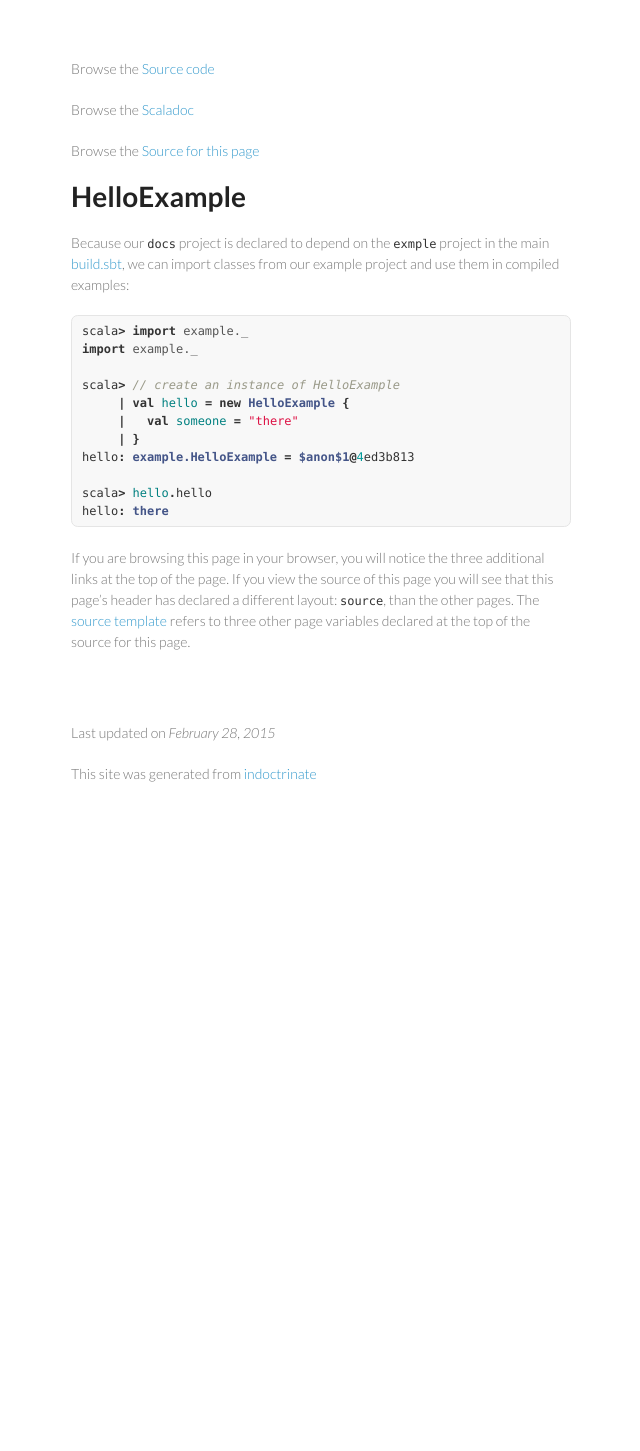
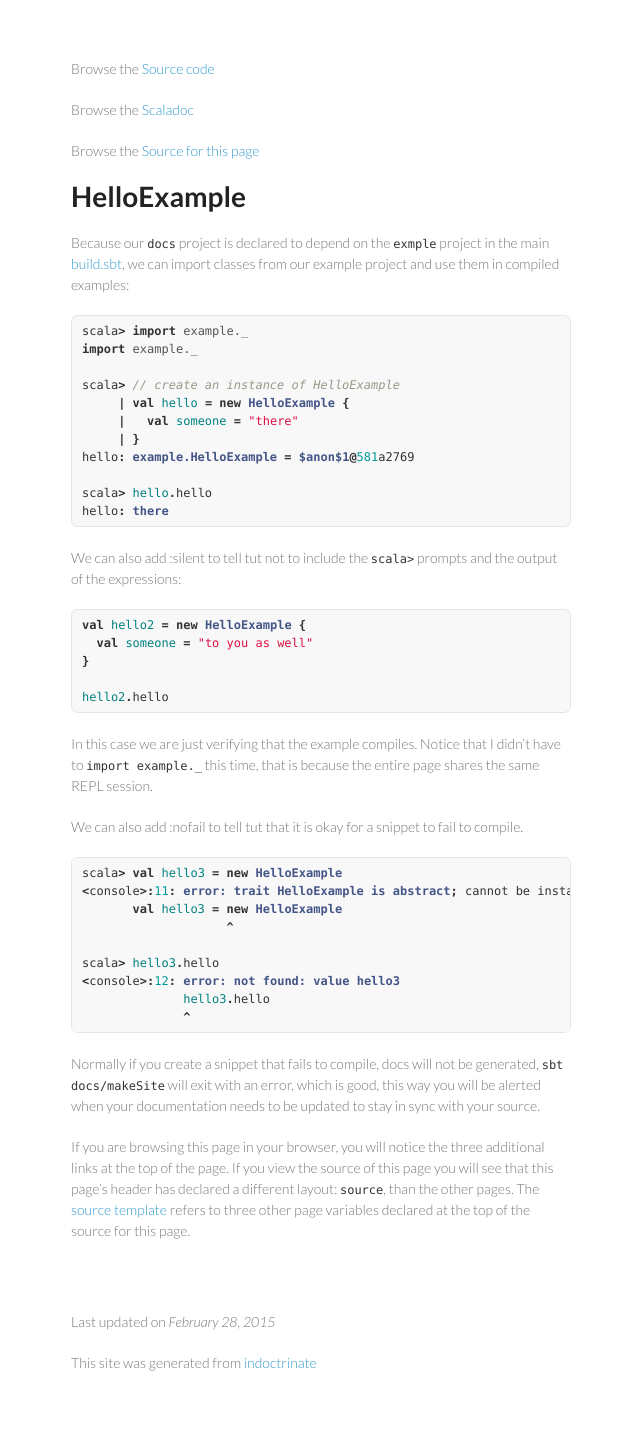
Before and after one commit to ceedubs/indoctrinate, a Jekyll site: the page built from tut/example.md, in a window 1280 px wide. Shown: the whole page, without its empty margins (139-779 px from the left). Built offline with Jekyll 4.4.1, drawn with Linux system fonts in a browser that asks for light colours; Markdown is read by kramdown in place of the engine named in the settings; before the commit the page ends 900 px from its top, so only the background shows below that.

Commit message:
updated site

````diff
--- a/tut/example.md
+++ b/tut/example.md
@@ -22,11 +22,46 @@ scala> // create an instance of HelloExample
      | val hello = new HelloExample {
      |   val someone = "there"
      | }
-hello: example.HelloExample = $anon$1@4ed3b813
+hello: example.HelloExample = $anon$1@581a2769
 
 scala> hello.hello
 hello: there
 ```
+
+We can also add :silent to tell tut not to include the `scala>`
+prompts and the output of the expressions:
+
+```scala
+val hello2 = new HelloExample {
+  val someone = "to you as well"
+}
+
+hello2.hello
+```
+
+In this case we are just verifying that the example compiles. Notice
+that I didn't have to `import example._` this time, that is because
+the entire page shares the same REPL session.
+
+We can also add :nofail to tell tut that it is okay for a snippet to
+fail to compile.
+
+```scala
+scala> val hello3 = new HelloExample
+<console>:11: error: trait HelloExample is abstract; cannot be instantiated
+       val hello3 = new HelloExample
+                    ^
+
+scala> hello3.hello
+<console>:12: error: not found: value hello3
+              hello3.hello
+              ^
+```
+
+Normally if you create a snippet that fails to compile, docs will not
+be generated, `sbt docs/makeSite` will exit with an error, which is
+good, this way you will be alerted when your documentation needs to be
+updated to stay in sync with your source.
 
 If you are browsing this page in your browser, you will notice the
 three additional links at the top of the page. If you view the source
````
